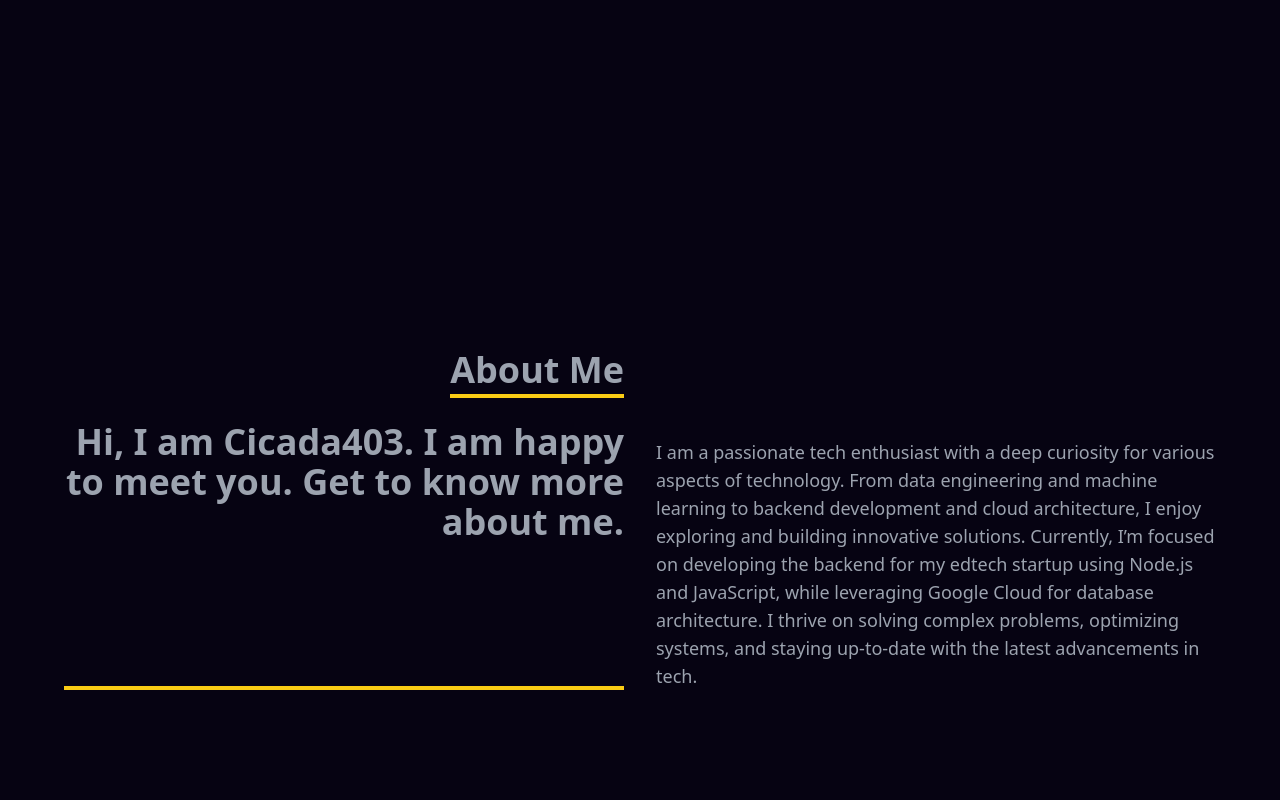
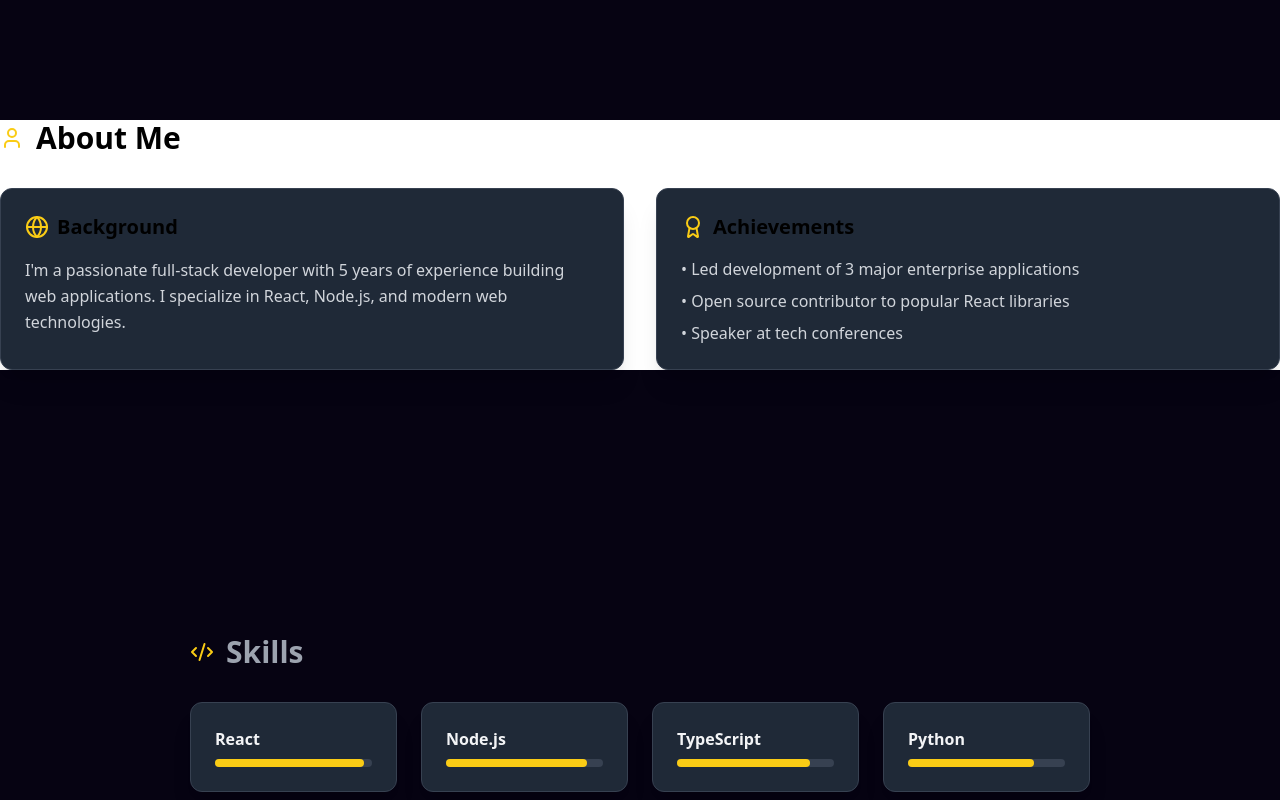
Before and after one commit to Daemon403/portfolio, a React (Create React App) app: page / in a window 1280 px wide. Shown: the part 680-1480 px from the top of the page. Built offline with nearby package versions, Linux system fonts and the light colour scheme.

Commit message:
update to about

```diff
--- a/src/components/About.jsx
+++ b/src/components/About.jsx
@@ -1,42 +1,32 @@
-import React from 'react'
+import React from 'react';
+import { User, Globe, Award } from 'lucide-react';
+import SectionTitle from './SectionTitle';
 
-const About = () => {
+export default function About() {
   return (
-    <div name='about' className = 'w-full h-screen bg-[#060312] text-gray-400'>
-      <div className='flex flex-col justify-center items-center w-full h-full'>
-        <div className='max-w-[90%] w-full grid grid-cols-2 gap-8'>
-          <div className='sm:text-right pb-8 pl-4'>
-            <p className='text-4xl font-bold inline border-b-4 border-yellow-400'>
-              About Me
-            </p>
-            </div>
-
-            </div>
-            <div className='max-w-[90%] w-full grid grid-cols-2 gap-8'>
-              <div className='sm:text-right text-4xl font-bold inline border-b-4 border-yellow-400'>
-                <p>Hi, I am Cicada403. I am happy to meet you. Get to know more about me.</p>
-              </div>
-
-
-          <div className='sm:text-left'>
-            <p className='text-lg mt-4'>
-            I am a passionate tech enthusiast with a deep curiosity
-            for various aspects of technology. From data engineering
-            and machine learning to backend development and cloud architecture,
-            I enjoy exploring and building innovative solutions. Currently, I’m
-            focused on developing the backend for my edtech startup using Node.js
-            and JavaScript, while leveraging Google Cloud for database
-            architecture. I thrive on solving complex problems, optimizing
-            systems, and staying up-to-date with the latest advancements in tech.
-            </p>
-          </div>
-
+    <section>
+      <SectionTitle icon={<User />} title="About Me" />
+      <div className="grid md:grid-cols-2 gap-8">
+        <div className="bg-gray-800 rounded-xl shadow-xl p-6 hover:shadow-2xl transition-shadow border border-gray-700">
+          <h3 className="text-xl font-semibold mb-4 flex items-center">
+            <Globe className="mr-2 text-yellow-400" /> Background
+          </h3>
+          <p className="text-gray-300 leading-relaxed">
+            I'm a passionate full-stack developer with 5 years of experience building web applications.
+            I specialize in React, Node.js, and modern web technologies.
+          </p>
         </div>
-
+        <div className="bg-gray-800 rounded-xl shadow-xl p-6 hover:shadow-2xl transition-shadow border border-gray-700">
+          <h3 className="text-xl font-semibold mb-4 flex items-center">
+            <Award className="mr-2 text-yellow-400" /> Achievements
+          </h3>
+          <ul className="text-gray-300 space-y-2">
+            <li>• Led development of 3 major enterprise applications</li>
+            <li>• Open source contributor to popular React libraries</li>
+            <li>• Speaker at tech conferences</li>
+          </ul>
+        </div>
       </div>
-
-    </div>
-  )
+    </section>
+  );
 }
-
-export default About
--- a/src/components/Projects.jsx
+++ b/src/components/Projects.jsx
@@ -32,12 +32,12 @@ export default function Projects() {
       <div className="max-w-[90%] w-full h-full flex flex-col justify-center items-center">
 
         {/* Title Section */}
-        <div className="w-full max-w-[900px]">
+        <div className="w-full max-w-[90%]">
           <SectionTitle icon={<Briefcase />} title="Projects" />
         </div>
 
         {/* Projects Grid */}
-        <div className="w-full max-w-[900px] grid md:grid-cols-2 lg:grid-cols-3 gap-8">
+        <div className="w-full max-w-[90%] grid md:grid-cols-2 lg:grid-cols-3 gap-8">
           {projects.map((project) => (
             <div
               key={project.title}
```
